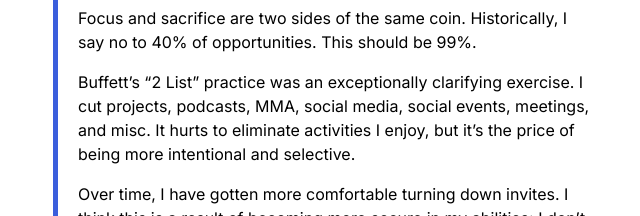
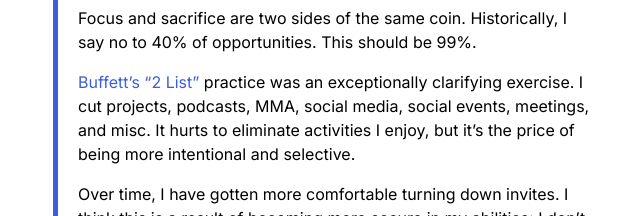
Before and after one commit to linjames0/jameslin.bio, a Next.js app: page /posts/focus in a window 1280 px wide. Shown: the part 1047-1263 px from the top of the page, without its empty margins (331-971 px from the left). Built offline with nearby package versions, Linux system fonts and the light colour scheme.

Commit message:
updated post

```diff
--- a/src/app/page.js
+++ b/src/app/page.js
@@ -5,9 +5,6 @@ import Head from "../components/Head";
 export default function Page() {
   return (
     <html>
-        {/* <head>
-            <link rel="icon" href="favicon.ico" />
-        </head> */}
         <Head />
         <body className={styles.body}>
             <Nav />
--- a/src/app/posts/focus/page.js
+++ b/src/app/posts/focus/page.js
@@ -44,7 +44,7 @@ export default function Focus() {
                     Focus and sacrifice are two sides of the same coin. Historically, I say no to 40% of opportunities. This should be 99%.
                 </p>
                 <p>
-                    Buffett’s “2 List” practice was an exceptionally clarifying exercise. I cut projects, podcasts, MMA, social media, social events, meetings, and misc. It hurts to eliminate activities I enjoy, but it’s the price of being more intentional and selective.
+                    <a href="https://jamesclear.com/buffett-focus">Buffett’s “2 List”</a> practice was an exceptionally clarifying exercise. I cut projects, podcasts, MMA, social media, social events, meetings, and misc. It hurts to eliminate activities I enjoy, but it’s the price of being more intentional and selective.
                 </p>
                 <p>
                     Over time, I have gotten more comfortable turning down invites. I think this is a result of becoming more secure in my abilities: I don’t need validation through association. I know what I’m missing out on and I don’t care. It’s not a priority.
```
